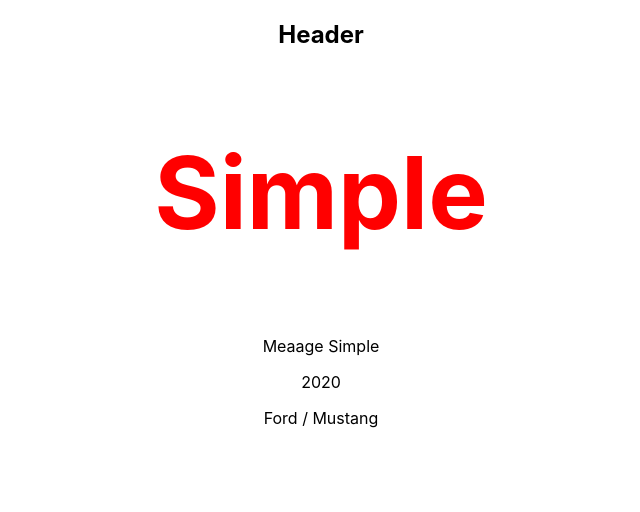
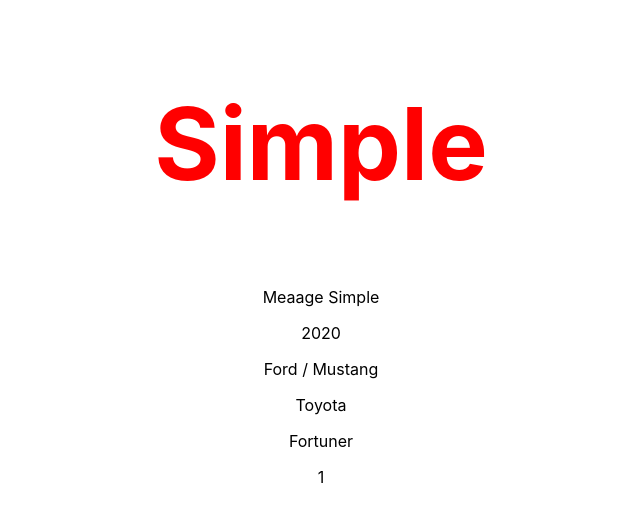
Before and after one commit to Attachai77/my-first-react, a React (Create React App) app in the folder my-app/: page / in a window 1280 px wide. Shown: the top 512 px of the page, without its empty margins (319-959 px from the left). Built offline with nearby package versions, Linux system fonts and the light colour scheme.

Commit message:
State management

```diff
--- a/my-app/src/App.js
+++ b/my-app/src/App.js
@@ -1,5 +1,4 @@
 import React, { Component } from 'react'
-import logo from './logo.svg';
 import './App.css';
 
 import Simple from './components/Simple'
@@ -10,7 +9,6 @@ function App() {
 
   return (
     <div className="App">
-      <Header/>
       <Simple title="Meaage Simple" year={year} car={car} />
     </div>
   );
@@ -18,15 +16,3 @@ function App() {
 
 
 export default App;
-
-
-
-export class Header extends Component {
-  render() {
-    return (
-      <div>
-        <h2>Header</h2>
-      </div>
-    )
-  }
-}
--- a/my-app/src/components/Simple.js
+++ b/my-app/src/components/Simple.js
@@ -1,18 +1,50 @@
 import React, { Component } from 'react'
 
 class Simple extends Component {
+    constructor(){
+        super()
+        this.state = {
+            brand: "Ford",
+            model: "Mustang",
+            color: "red",
+            year: 1964,
+            count: 1
+        }
+    }
+
 
     render() {
+        setTimeout(() => {
+            this.setState({
+                brand: "Toyota",
+                model: "Fortuner"
+            })
+        }, 5000);
+
+        setInterval(() => {
+            this.setState({
+                count: this.state.count+1
+            })
+        }, 10000);
+
         let myStyle = {
             fontSize: 100,
             color: '#ff0000'
         }
         return (
             <div>
+                {/* Stylesheet */}
                 <h2 style={myStyle} >Simple</h2>
+
+                {/* Props */}
                 <p>{this.props.title}</p>
                 <p>{this.props.year}</p>
                 <p>{this.props.car.name} / {this.props.car.model}</p>
+
+                {/* State */}
+                <p>{this.state.brand}</p>
+                <p>{this.state.model}</p>
+                <p>{this.state.count}</p>
             </div>
         )
     }
```
